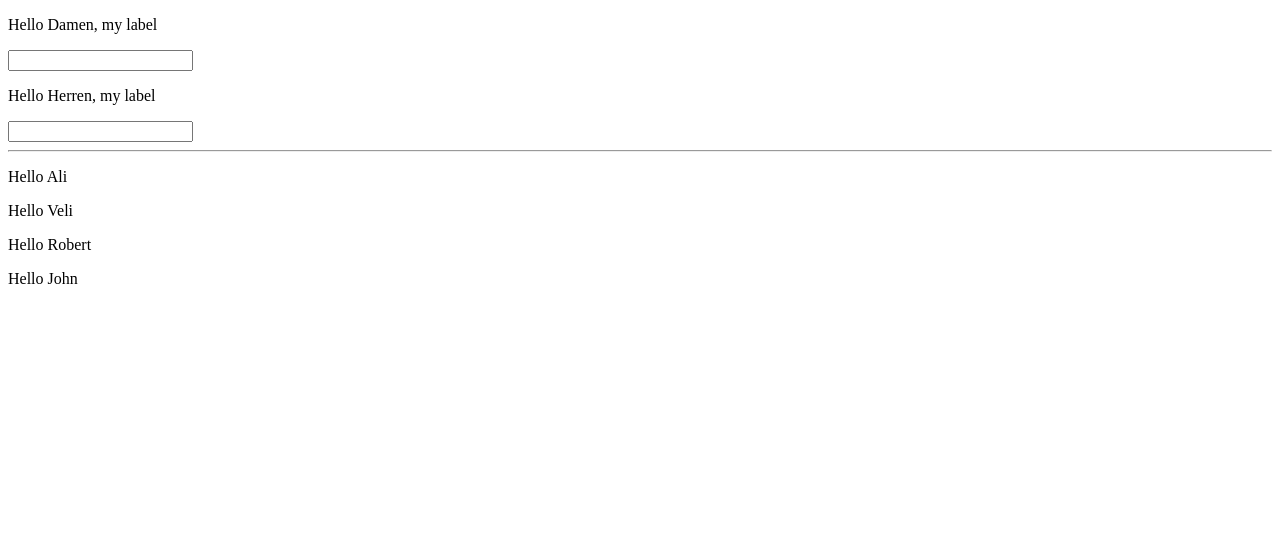
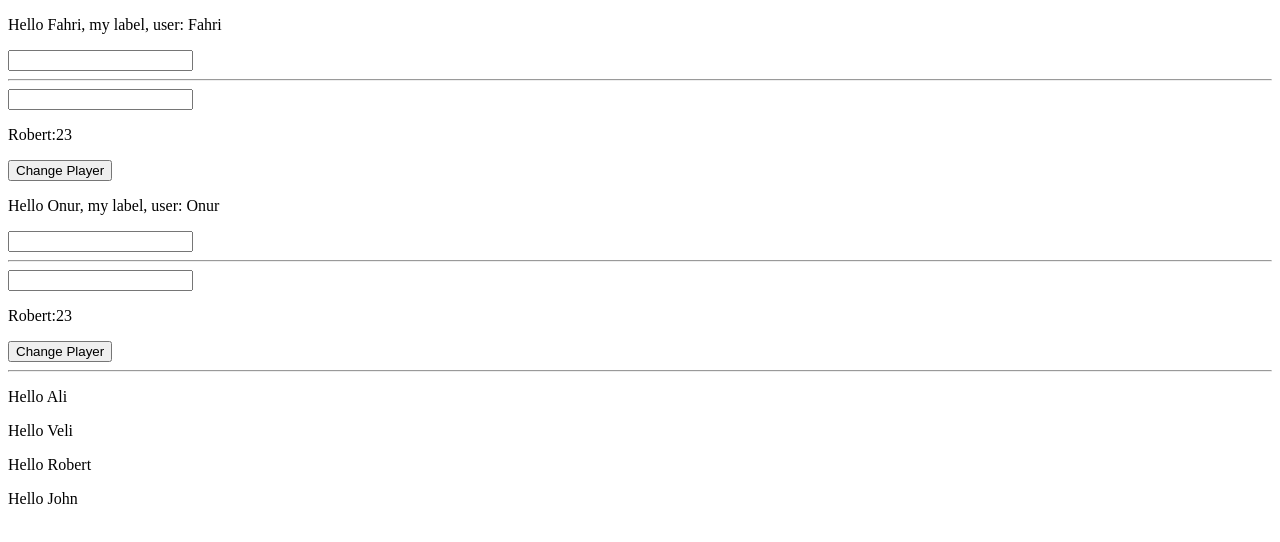
Before and after one commit to fahricigdem/React-TypeScript, a React (Create React App) app: page / in a window 1280 px wide. Shown: the top 542 px of the page. Built offline with nearby package versions, Linux system fonts and the light colour scheme.

Commit message:
useState

```diff
--- a/src/ReactTypeScript-2/App.tsx
+++ b/src/ReactTypeScript-2/App.tsx
@@ -14,8 +14,8 @@ function App() {
 
     return(
         <>
-        <Hello name="Damen" onHappen={name=>console.log(name)} handleChange={handleChange}/>
-        <Hello name="Herren" onHappen={sayName} handleChange={handleChange}/>
+        <Hello name="Fahri" onHappen={name=>console.log(name)} handleChange={handleChange}/>
+        <Hello name="Onur" onHappen={sayName} handleChange={handleChange}/>
         <hr />
         <Hellos hellos={["Ali","Veli","Robert","John"]} />
         </>
--- a/src/ReactTypeScript-2/Hello.tsx
+++ b/src/ReactTypeScript-2/Hello.tsx
@@ -1,4 +1,4 @@
-import React, { ChangeEventHandler } from 'react';
+import React, { useState } from 'react';
 
 interface IProps{
     name:string;
@@ -10,11 +10,24 @@ interface IProps{
 
 export const Hello:React.FC<IProps>=({name, label="my label",onHappen, handleChange})=>{
 
+    const [user, setUser]=useState<string | number |null >(name)
+
+    const [player, setPlayer]=useState<{name:string|number, age:number}>({name:"Robert", age:23})
+
+    const handleUser=(e:React.ChangeEvent<HTMLInputElement>)=>{
+        setUser(e.target.value)
+    }
+
+
     return(
         <>
-        <p>Hello {name}, {label}</p>
+        <p>Hello {name}, {label}, user: {user}</p>
          {onHappen(name)}
          <input type="text" onChange={handleChange} />
+         <hr />
+         <input type="text" onChange={handleUser} />
+         <p>{player.name}:{player.age}</p>
+         {player.name==="Robert" && <button onClick={()=>setPlayer({name:"ali",age:34})}>Change Player</button>}
         </>
     )
 }
```
